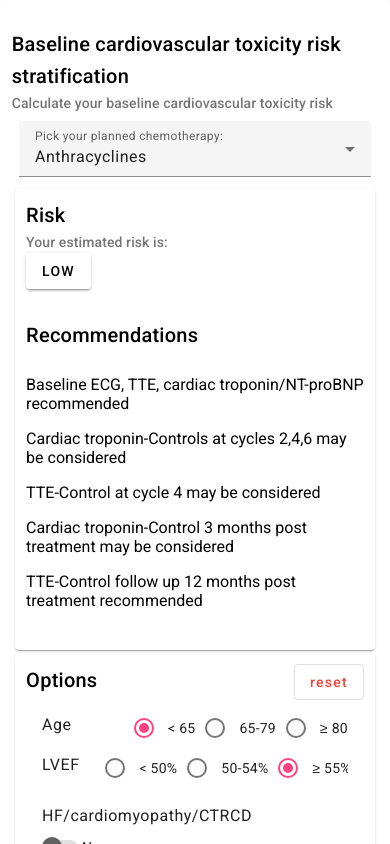
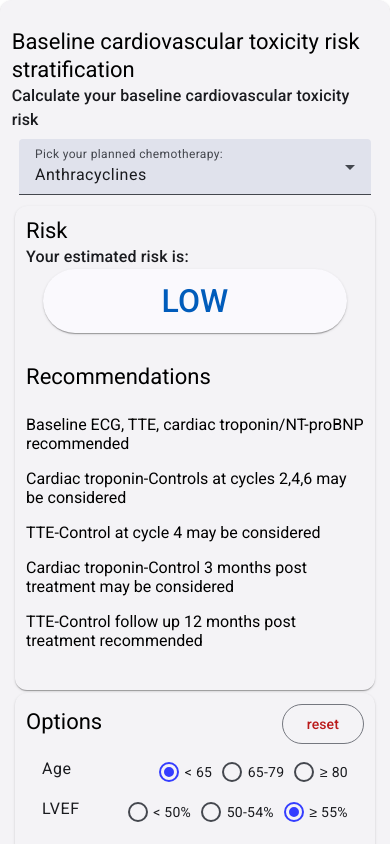
Before and after one commit to ninjafail/risk-calculator-web, an Angular app: page / in a window 390 px wide. Shown: the top 844 px of the page. Built offline with nearby package versions, Linux system fonts and the light colour scheme.

Commit message:
fixing theme, radio button and slider design

```diff
--- a/angular.json
+++ b/angular.json
@@ -11,19 +11,16 @@
       "prefix": "app",
       "architect": {
         "build": {
-          "builder": "@angular-devkit/build-angular:browser",
+          "builder": "@angular-devkit/build-angular:browser-esbuild",
           "options": {
             "outputPath": "docs",
             "index": "src/index.html",
             "main": "src/main.ts",
             "polyfills": "src/polyfills.ts",
             "tsConfig": "tsconfig.app.json",
-            "assets": [
-              "src/favicon.ico",
-              "src/assets"
-            ],
+            "assets": ["src/favicon.ico", "src/assets"],
             "styles": [
-              "./node_modules/@angular/material/prebuilt-themes/indigo-pink.css",
+              "./node_modules/@angular/material/prebuilt-themes/azure-blue.css",
               "src/styles.css"
             ],
             "scripts": []
@@ -65,10 +62,10 @@
           "builder": "@angular-devkit/build-angular:dev-server",
           "configurations": {
             "production": {
-              "browserTarget": "risk-calculator-web:build:production"
+              "buildTarget": "risk-calculator-web:build:production"
             },
             "development": {
-              "browserTarget": "risk-calculator-web:build:development"
+              "buildTarget": "risk-calculator-web:build:development"
             }
           },
           "defaultConfiguration": "development"
@@ -76,7 +73,7 @@
         "extract-i18n": {
           "builder": "@angular-devkit/build-angular:extract-i18n",
           "options": {
-            "browserTarget": "risk-calculator-web:build"
+            "buildTarget": "risk-calculator-web:build"
           }
         },
         "test": {
@@ -86,10 +83,7 @@
             "polyfills": "src/polyfills.ts",
             "tsConfig": "tsconfig.spec.json",
             "karmaConfig": "karma.conf.js",
-            "assets": [
-              "src/favicon.ico",
-              "src/assets"
-            ],
+            "assets": ["src/favicon.ico", "src/assets"],
             "styles": [
               "./node_modules/@angular/material/prebuilt-themes/indigo-pink.css",
               "src/styles.css"
--- a/src/app/risk-calculator/options-field/options-field.component.css
+++ b/src/app/risk-calculator/options-field/options-field.component.css
@@ -16,6 +16,12 @@
   height: auto;
 }
 
+@media (max-width: 600px) {
+  ::ng-deep .mdc-radio {
+    padding-right: 0.1rem !important;
+  }
+}
+
 .flex-container p {
   margin: 0 1rem clamp(0.2rem, 2%, 1rem) 0;
 }
--- a/src/app/risk-calculator/risk-calculator.component.html
+++ b/src/app/risk-calculator/risk-calculator.component.html
@@ -14,6 +14,7 @@
           <mat-label>Pick your planned chemotherapy:</mat-label>
         <mat-select
           [(value)]="chosenTherapy"
+          color="primary"
         >
           <mat-option
             *ngFor="let therapy of therapies"
@@ -31,7 +32,7 @@
         <mat-card-subtitle> Your estimated risk is: </mat-card-subtitle>
       </mat-card-header>
       <mat-card-content>
-        <button *ngIf="FLAG" mat-raised-button [color]="resultColor">
+        <button *ngIf="FLAG" mat-raised-button class="risk-button" [color]="resultColor">
           {{ resultName }}
         </button>
         <div hidden (change)="displayResult()">
--- a/src/app/risk-calculator/risk-calculator.component.scss
+++ b/src/app/risk-calculator/risk-calculator.component.scss
@@ -44,7 +44,7 @@ html {
   align-self: center;
 }
 
-.mat-raised-button {
+.risk-button {
   align-self: center;
   text-align: center;
   width: 90%;
--- a/src/app/risk-calculator/slider-field/slider-field.component.css
+++ b/src/app/risk-calculator/slider-field/slider-field.component.css
@@ -1,13 +1,14 @@
 .flex-container {
   display: flex;
-  flex-wrap: wrap;
   align-items: center;
   justify-content: space-between;
+  flex-wrap: nowrap;
 }
 
 .left {
-  flex: 1 1 auto;
+  flex: 1;
   margin-right: 1rem;
+  white-space: normal; /* Ensure text can wrap */
 }
 
 mat-slide-toggle {
@@ -16,12 +17,12 @@ mat-slide-toggle {
 
 @media (max-width: 600px) {
   .flex-container {
-    flex-direction: column;
-    align-items: flex-start;
+    flex-direction: row;
+    align-items: center;
   }
 
   .left {
-    margin-bottom: 0.5rem;
+    margin-bottom: 0;
   }
 }
 
```
